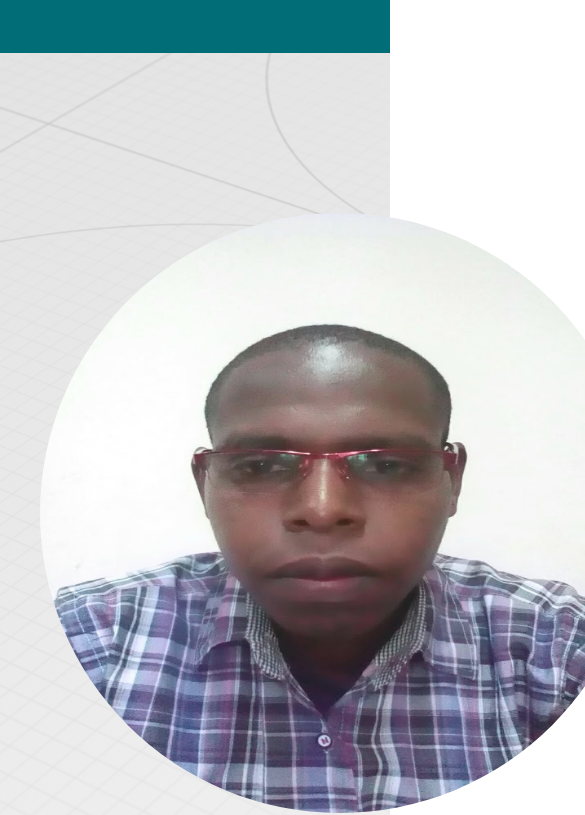
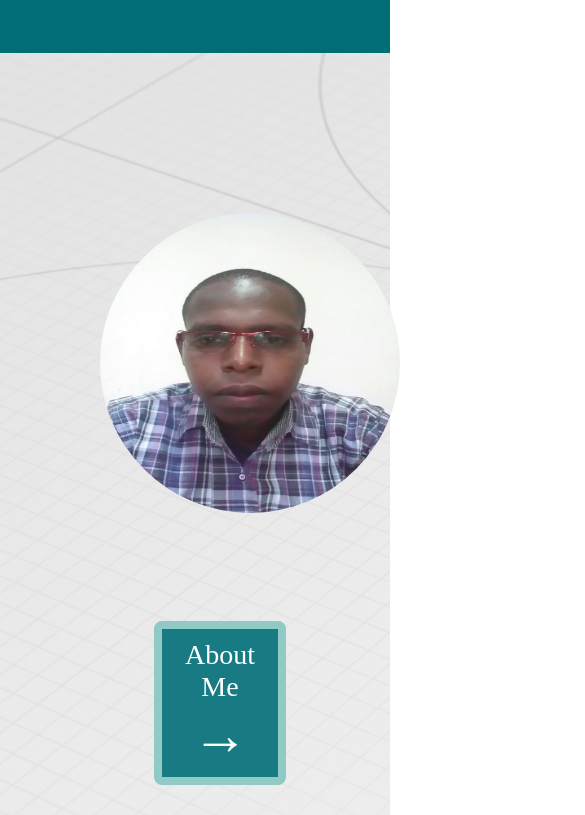
Before and after one commit to ngetichnicholas/my-portfolio, a plain HTML site: page index.html in a window 390 px wide. Shown: the part 447-1262 px from the top of the page, 585 px wide, since content can reach past the window. Drawn offline with Linux system fonts and the light colour scheme.

Commit message:
Add media querry for profile and launcher section

```diff
--- a/css/style.css
+++ b/css/style.css
@@ -43,7 +43,11 @@
   opacity: 0.9;
   background-repeat: no-repeat;
   background-size: cover;
-  height: 900px;
+  height: 1080px;
+  text-align: center;
+}
+#container {
+  height: 1080px;
   text-align: center;
 }
 #profile {
@@ -250,7 +254,7 @@ table th {
 .dairy div ol, .music div ol, .anita div ol {
   padding-left: 20px;
 }
-@media screen  and (min-width:300px) and (max-width: 840px) {
+@media screen  and (min-width:0px) and (max-width: 840px) {
   #header{
     display: flex;
     flex-direction: column;
@@ -283,4 +287,31 @@ table th {
     background: #83c5be;
     color: #006D77;
     }
+  #projects-banner {
+    padding-top: 40px;
+    display: flex;
+    flex-direction: column;
+    justify-content: space-around;
+    overflow: auto;
+  }
+  #container {
+    height: auto;
+  }
+  #profile {
+    align-items: center;
+    padding-left: 100px;
+  }
+  #profile img {
+    height: 300px;
+    margin-top: 160px;
+    width: 300px;
+    border-radius: 150px;
+  }
+  #launcher {
+    padding-top: 100px;
+    text-align: center;
+    align-items: center;
+    float: left;
+    padding-left: 150px;
+  }
 }
```
Also changed, not shown: my-projects.html (+1 -1 lines).
